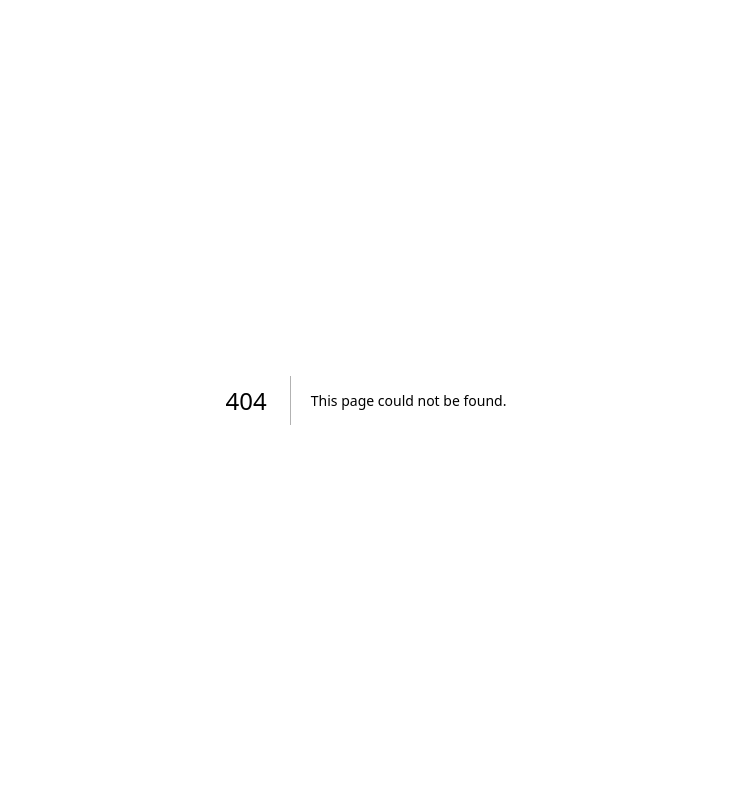
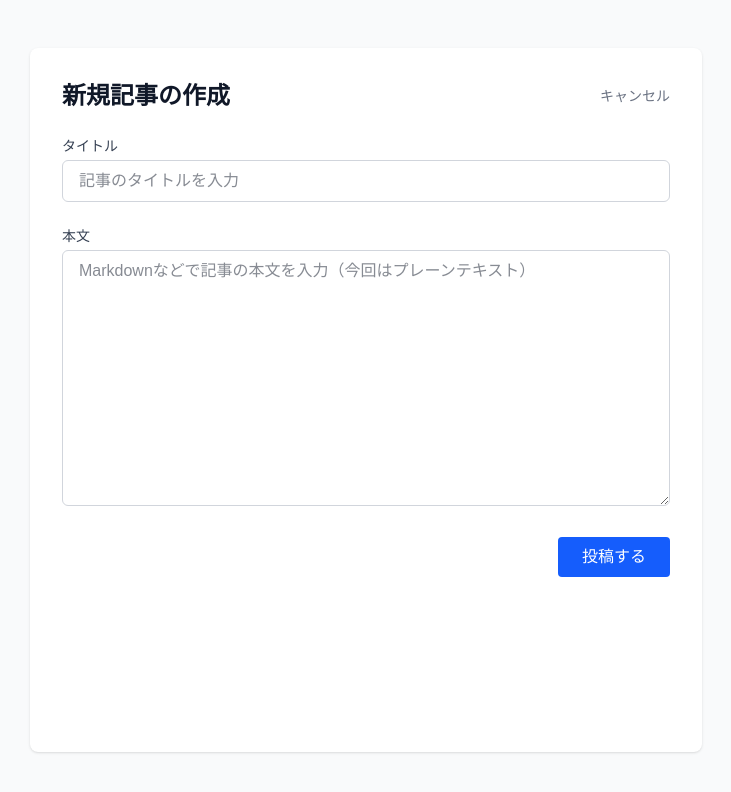
Before and after one commit to kskisb/tech_share_client, a Next.js app: page /posts/new in a window 1280 px wide. Before the commit this address had no page. Shown: the top 792 px of the page, without its empty margins (274-1005 px from the left). Built offline with nearby package versions, Linux system fonts and the light colour scheme; sample sign-in values are in the browser's storage.

Commit message:
feat: post create

```diff
--- /dev/null
+++ b/src/app/posts/new/page.tsx
@@ -0,0 +1,100 @@
+"use client";
+
+import { useState, useEffect } from "react";
+import { useRouter } from "next/navigation";
+import { fetchApi } from "@/lib/api";
+import Link from "next/link";
+
+export default function NewPostPage() {
+  const router = useRouter();
+  const [title, setTitle] = useState("");
+  const [body, setBody] = useState("");
+  const [error, setError] = useState("");
+  const [isSubmitting, setIsSubmitting] = useState(false);
+
+  useEffect(() => {
+    const token = localStorage.getItem("token");
+    if (!token) {
+      router.push("/login");
+    }
+  }, [router]);
+
+  const handleSubmit = async (e: React.FormEvent) => {
+    e.preventDefault();
+    setError("");
+    setIsSubmitting(true);
+
+    try {
+      await fetchApi("/posts", {
+        method: "POST",
+        body: JSON.stringify({
+          post: { title, body }
+        }),
+      });
+      router.push("/");
+    } catch (err: any) {
+      setError((err.message || "記事の作成に失敗しました"));
+      setIsSubmitting(false);
+    }
+  };
+
+  return (
+    <div className="min-h-screen bg-gray-50 flex justify-center py-12 px-4 sm:px-6 lg:px-8">
+      <div className="max-w-2xl w-full bg-white p-8 rounded-lg shadow">
+        <div className="flex justify-between items-center mb-6">
+          <h1 className="text-2xl font-bold text-gray-900">新規記事の作成</h1>
+          <Link href="/" className="text-sm text-gray-500 hover:text-gray-700">
+            キャンセル
+          </Link>
+        </div>
+
+        {error && (
+          <div className="bg-red-50 text-red-500 p-3 rounded mb-6 text-sm">
+            {error}
+          </div>
+        )}
+
+        <form onSubmit={handleSubmit} className="space-y-6">
+          <div>
+            <label className="block text-sm font-medium text-gray-700 mb-1">
+              タイトル
+            </label>
+            <input
+              type="text"
+              className="w-full px-4 py-2 border border-gray-300 rounded-md focus:outline-none focus:ring-2 focus:ring-blue-500 text-gray-900"
+              placeholder="記事のタイトルを入力"
+              value={title}
+              onChange={(e) => setTitle(e.target.value)}
+              required
+            />
+          </div>
+
+          <div>
+            <label className="block text-sm font-medium text-gray-700 mb-1">
+              本文
+            </label>
+            <textarea
+              className="w-full px-4 py-2 border border-gray-300 rounded-md focus:outline-none focus:ring-2 focus:ring-blue-500 text-gray-900 h-64"
+              placeholder="Markdownなどで記事の本文を入力（今回はプレーンテキスト）"
+              value={body}
+              onChange={(e) => setBody(e.target.value)}
+              required
+            />
+          </div>
+
+          <div className="flex justify-end">
+            <button
+              type="submit"
+              disabled={isSubmitting} // 投稿中はボタンを無効化
+              className={`px-6 py-2 rounded text-white font-medium ${
+                isSubmitting ? "bg-blue-400 cursor-not-allowed" : "bg-blue-600 hover:bg-blue-700"
+              }`}
+            >
+              {isSubmitting ? "投稿中..." : "投稿する"}
+            </button>
+          </div>
+        </form>
+      </div>
+    </div>
+  );
+}
```
